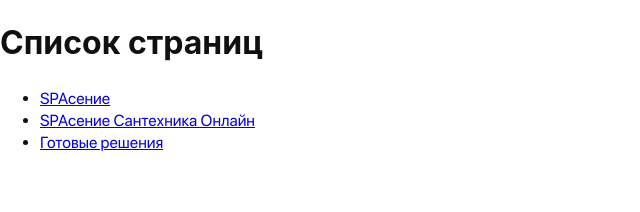
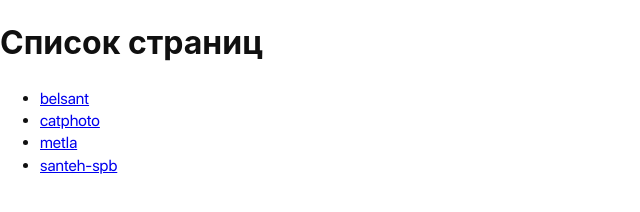
Before and after one commit to tristripe/spa, a plain HTML site: page index.html in a window 1280 px wide. Shown: the whole page, without its empty margins (0-640 px from the left). Drawn offline with Linux system fonts and the light colour scheme; a web font is replaced by a local one.

Commit message:
поменял индекс

```diff
--- a/index.html
+++ b/index.html
@@ -1 +1 @@
-<!doctype html><html lang="ru"><head><meta charset="utf-8"><title>Главный шаблон</title><meta name="description, content=description"><meta name="viewport" content="width=device-width,initial-scale=1"><link href="assets/css/app.08729fef09afbe9eb5d5.css" rel="stylesheet"></head><body class="index-main" id="index-main"><main><header></header><div class="ampm-content-wrapper"><h1>Список страниц</h1><ul><li><a href="spa-set.html">SPAсение</a></li><li><a href="so-online-december.html">SPAсение Сантехника Онлайн</a></li><li><a href="ready-solutions.html">Готовые решения</a></li></ul></div><footer></footer></main><script src="assets/js/vendors.a38d0e71e8991f167976.js"></script><script src="assets/js/app.32ed20a7e0876ec788f0.js"></script></body></html>
+<!doctype html><html lang="ru"><head><meta charset="utf-8"><title>Главный шаблон</title><meta name="description, content=description"><meta name="viewport" content="width=device-width,initial-scale=1"><link href="assets/css/app.08729fef09afbe9eb5d5.css" rel="stylesheet"></head><body class="index-main" id="index-main"><main><header></header><div class="ampm-content-wrapper"><h1>Список страниц</h1><ul><li><a href="belsant.html">belsant</a></li><li><a href="catphoto.html">catphoto</a></li><li><a href="metla.html">metla</a></li><li><a href="santeh-spb.html">santeh-spb</a></li></ul></div><footer></footer></main><script src="assets/js/vendors.a38d0e71e8991f167976.js"></script><script src="assets/js/app.32ed20a7e0876ec788f0.js"></script></body></html>
```
Also changed, not shown: ready-solutions.html (deleted, +0 -1 lines).
